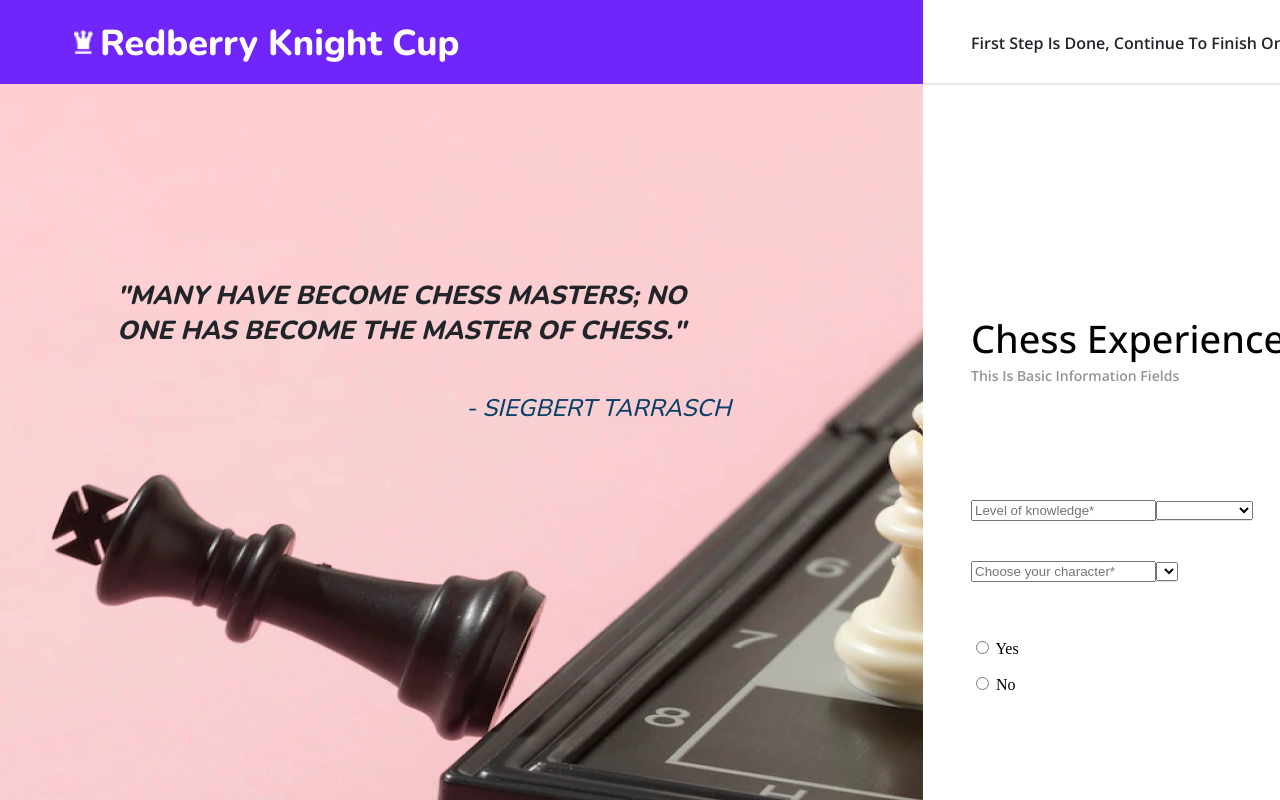
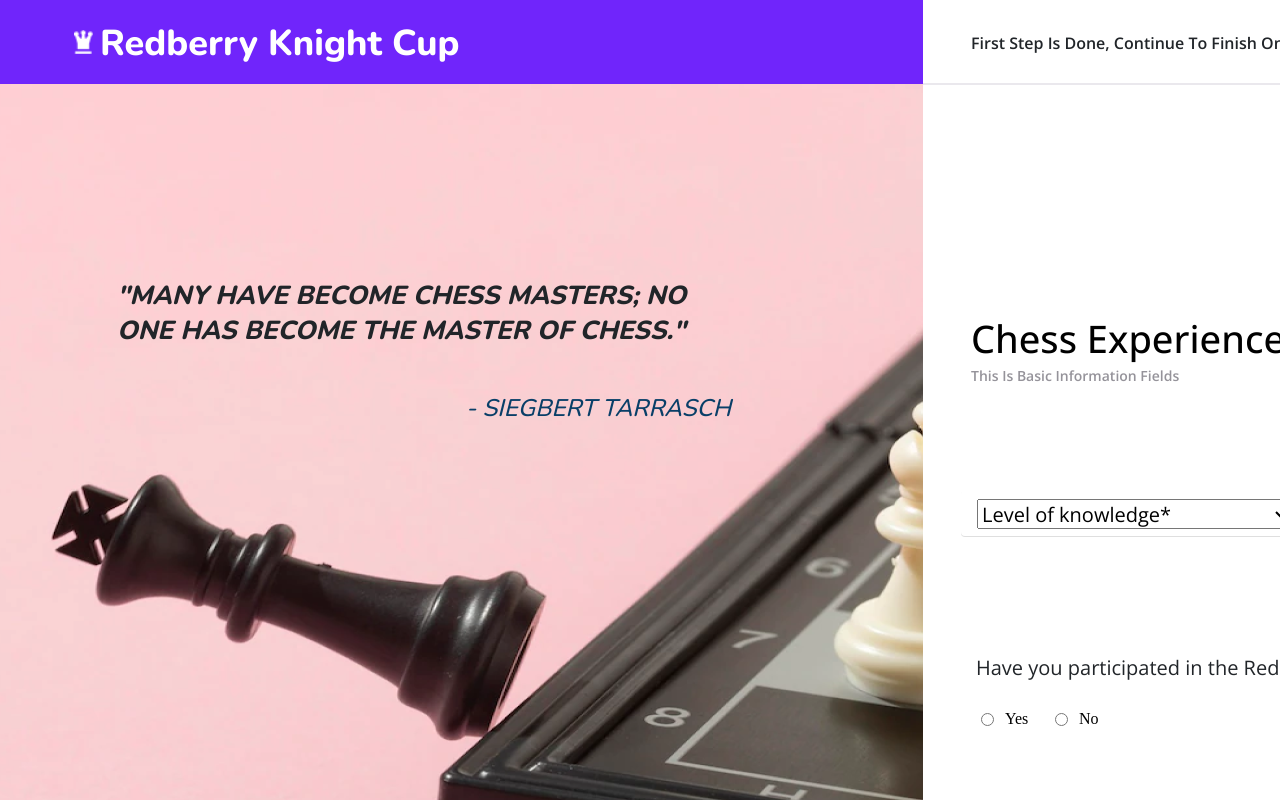
Before and after one commit to sashkaocho/Redberry-Chess-Cup, a Vue app: page /experience in a window 1280 px wide. Shown: the top 800 px of the page. Built offline with nearby package versions, Linux system fonts and the light colour scheme.

Commit message:
ninth commit

```diff
--- a/src/components/ChessExperience.vue
+++ b/src/components/ChessExperience.vue
@@ -11,19 +11,17 @@
   <h2>Chess Experience</h2>
   <strong>This Is Basic Information Fields</strong>
   <form>
-    <div class="form_control">
-      <input placeholder="Level of knowledge*" type="text" />
+    <div class="level">
       <select name="nameSelect">
-        <option></option>
+        <option>Level of knowledge*</option>
         <option value="1">Beginner</option>
         <option value="2">Intermediate</option>
         <option value="3">Professional</option>
       </select>
     </div>
-    <div class="form_control">
-      <input placeholder="Choose your character*" type="text" />
+    <div class="character">
       <select name="nameSelect" @click="loadCharacters">
-        <option value=""></option>
+        <option>Choose your character*</option>
         <chess-characters
           v-for="character in characters"
           :name="character.name"
@@ -32,12 +30,14 @@
         ></chess-characters>
       </select>
     </div>
-    <div>
-      <p>
-        <input type="radio" name="answer" value="Yes" />
-        Yes
-      </p>
-      <p><input type="radio" name="answer" value="No" /> No</p>
+    <h3>Have you participated in the Redberry Championship?</h3>
+    <div class="yes">
+      <input type="radio" id="ans" value="yes" name="rating" v-model="answer" />
+      <label for="ans">Yes</label>
+    </div>
+    <div class="no">
+      <input type="radio" id="ans" value="no" name="rating" v-model="answer" />
+      <label for="ans">No</label>
     </div>
   </form>
   <base-back-button @click.prevent="navigatePrev">Back</base-back-button>
@@ -54,7 +54,18 @@ export default {
   data() {
     return {
       characters: [],
+      isActive: false,
     };
+  },
+  computed: {
+    answer: {
+      get() {
+        return this.$store.state.answer;
+      },
+      set(value) {
+        this.$store.commit('setAnswer', value);
+      },
+    },
   },
   methods: {
     loadCharacters() {
@@ -88,6 +99,9 @@ export default {
         this.$router.push('/complete');
       }
     },
+    toggleClass() {
+      this.isActive = !this.isActive;
+    },
   },
 };
 </script>
@@ -101,7 +115,62 @@ export default {
   top: 34px;
 }
 
-form {
+h3 {
+  display: flex;
+  flex-direction: column;
+  justify-content: center;
+  align-items: flex-start;
+  padding: 8px 16px;
+
+  position: absolute;
+  width: 775px;
+  height: 46px;
+  left: 960px;
+  top: 617px;
+  font-family: 'Open Sans';
+  font-style: normal;
+  font-weight: 400;
+  font-size: 20px;
+  line-height: 150%;
+  color: #212529;
+
+  background: #ffffff;
+  border-radius: 4px;
+}
+
+.yes {
+  display: flex;
+  flex-direction: row;
+  align-items: flex-start;
+  padding: 0px;
+  gap: 8px;
+
+  position: absolute;
+  width: 58px;
+  height: 24px;
+  left: 976px;
+  top: 710px;
+
+  background: rgba(255, 255, 255, 1e-6);
+}
+
+.no {
+  display: flex;
+  flex-direction: row;
+  align-items: flex-start;
+  padding: 0px;
+  gap: 8px;
+
+  position: absolute;
+  width: 54px;
+  height: 24px;
+  left: 1050px;
+  top: 710px;
+
+  background: rgba(255, 255, 255, 1e-6);
+}
+
+/* form {
   display: flex;
   flex-direction: column;
   align-items: flex-start;
@@ -113,7 +182,7 @@ form {
   height: 304px;
   left: 971px;
   top: 500px;
-}
+} */
 
 h1 {
   position: absolute;
@@ -237,9 +306,63 @@ strong {
   color: #95939a;
 }
 
-.form_control {
+.level {
+  position: absolute;
+  width: 392px;
+  height: 46px;
+  left: 961px;
+  top: 491px;
   background: #ffffff;
+  color: #212529;
+  font-family: 'Open Sans';
+  font-style: normal;
+  font-weight: 400;
+  display: flex;
+  flex-direction: column;
   box-shadow: inset 0px -1px 0px rgba(0, 0, 0, 0.125);
   border-radius: 4px;
 }
+
+.character {
+  position: absolute;
+  width: 392px;
+  height: 46px;
+  left: 1376px;
+  top: 491px;
+  background: #ffffff;
+  color: #212529;
+  font-family: 'Open Sans';
+  font-style: normal;
+  font-weight: 400;
+  display: flex;
+  flex-direction: column;
+
+  box-shadow: inset 0px -1px 0px rgba(0, 0, 0, 0.125);
+  border-radius: 4px;
+}
+
+option {
+  color: #212529;
+  font-family: 'Open Sans';
+  font-style: normal;
+  font-weight: 400;
+}
+
+select {
+  display: flex;
+  flex-direction: column;
+  align-items: flex-start;
+  padding: 0px;
+  font-family: 'Open Sans';
+  font-style: normal;
+  font-weight: 400;
+  font-size: 20px;
+  line-height: 150%;
+
+  position: absolute;
+  width: 312px;
+  height: 30px;
+  left: 16px;
+  top: 8px;
+}
 </style>
--- a/src/main.js
+++ b/src/main.js
@@ -18,6 +18,9 @@ const store = createStore({
       email: '',
       phone: '',
       date: '',
+      level: '',
+      character: '',
+      answer: null,
     };
   },
   mutations: {
@@ -32,6 +35,15 @@ const store = createStore({
     },
     setDate(state, value) {
       state.date = value;
+    },
+    setLevel(state, value) {
+      state.level = value;
+    },
+    setCharacter(state, value) {
+      state.character = value;
+    },
+    setAnswer(state, value) {
+      state.answer = value;
     },
   },
 });
```
